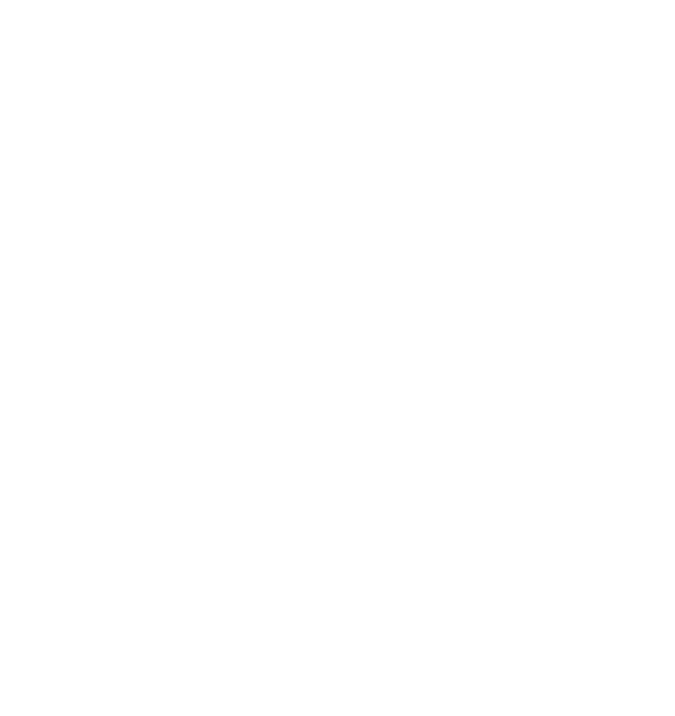
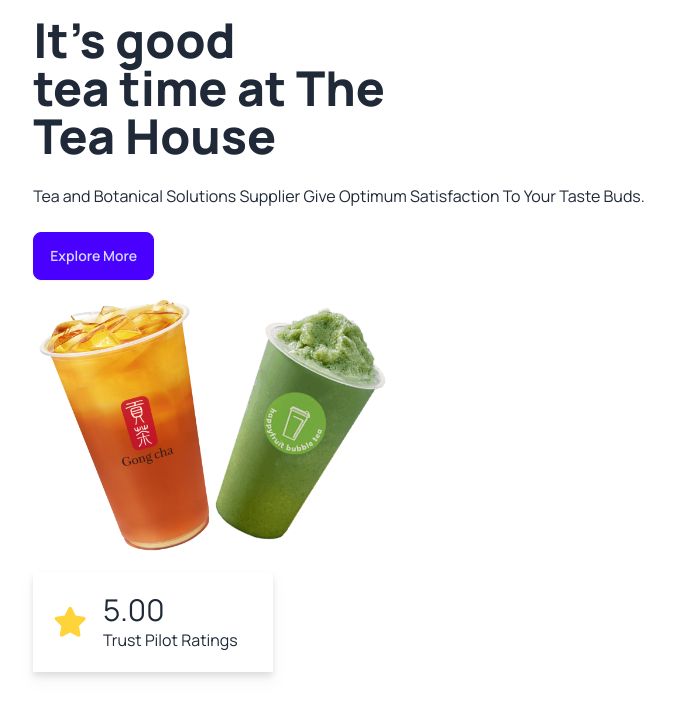
Before and after one commit to adnanalamin/tea-house, a plain HTML site: page index.html in a window 1280 px wide. Shown: the whole page, without its empty margins (301-976 px from the left). Drawn offline with nearby package versions, Linux system fonts and the light colour scheme.

Commit message:
add header section

```diff
--- a/index.html
+++ b/index.html
@@ -18,6 +18,11 @@
       type="text/css"
     />
     <script src="https://cdn.tailwindcss.com"></script>
+    <!-- Font Awosome -->
+    <script
+      src="https://kit.fontawesome.com/e2d376de1a.js"
+      crossorigin="anonymous"
+    ></script>
     <!-- Tailwind Custom color -->
     <script>
       tailwind.config = {
@@ -38,6 +43,38 @@
     </style>
   </head>
   <body class="font-manrope">
+    <header class="container mx-auto">
+      <div class="hero">
+        <div class="hero-content flex-col">
 
+          <div>
+            <h1 class="text-5xl font-extrabold">
+              It's good <br />
+              tea time at The <br />
+              Tea House
+            </h1>
+            <p class="py-6">
+              Tea and Botanical Solutions Supplier Give Optimum Satisfaction To
+              Your Taste Buds.
+            </p>
+
+            <button class="btn btn-primary">Explore More</button>
+            <img src="images/banner.png" class="max-w-sm" />
+          <div class="flex items-center gap-4 bg-white drop-shadow-lg p-5 w-60">
+            <div>
+                <i class="fa-solid fa-star text-3xl" style="color: #FFD43B;"></i>
+            </div>
+            <div>
+              <h3 class="text-3xl">5.00</h3>
+              <p>Trust Pilot Ratings</p>
+            </div>
+          </div>
+          </div>
+
+        </div>
+      </div>
+    </header>
+    <main></main>
+    <footer></footer>
   </body>
 </html>
```
